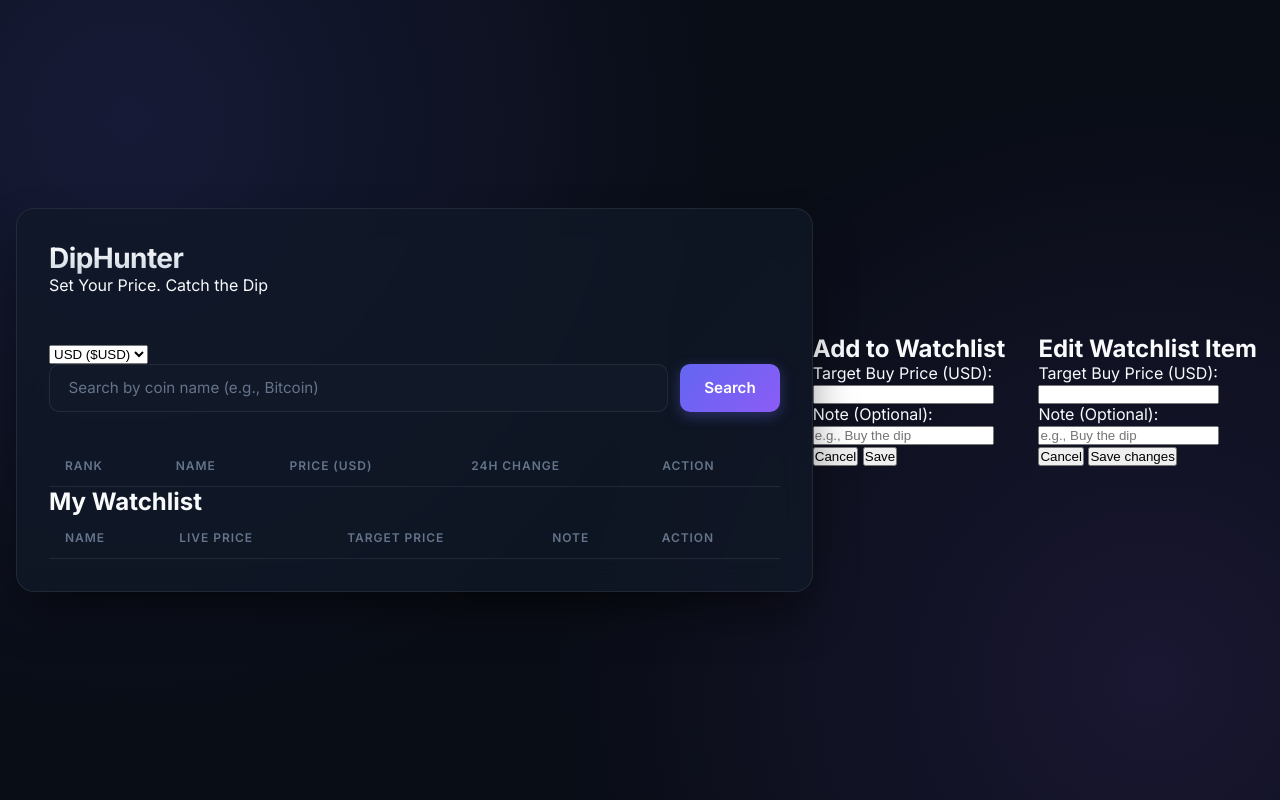
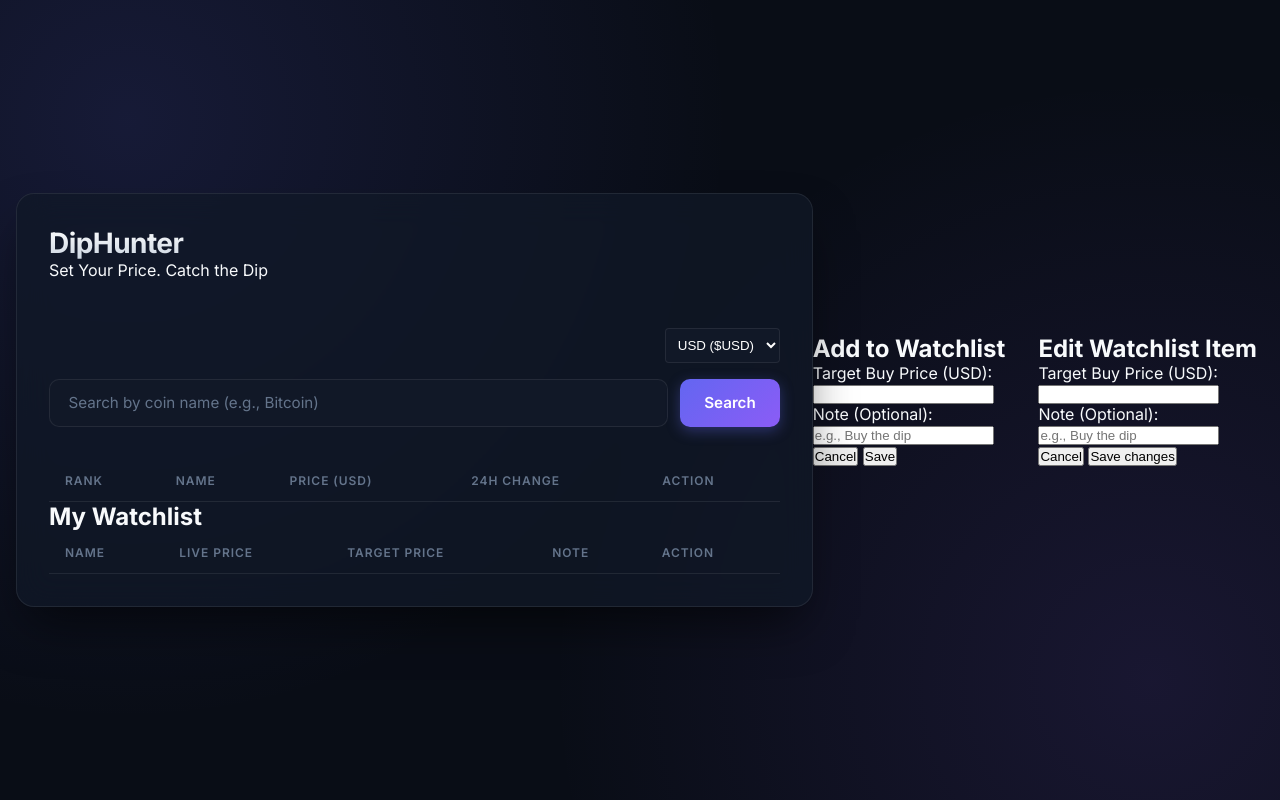
Before and after one commit to eddiemuhia1/crypto-watchlist-tracker, a plain HTML site: page index.html in a window 1280 px wide. Drawn offline with Linux system fonts and the light colour scheme; no server answers.

Commit message:
Add styling for trending dtrip and currency toggle

```diff
--- a/css/style.css
+++ b/css/style.css
@@ -35,7 +35,23 @@ body {
   align-items: center;
   padding: 2rem 1rem;
 }
-
+.controls-bar{
+  display: flex;
+  justify-content: space-between;
+  margin-bottom: 1rem;
+}
+#trending-strip{
+  color: var(--accent-glow);
+  font-weight: bold;
+  overflow: hidden;
+  white-space: nowrap;
+}
+#currency-toggle{
+  background: var(--input-bg);
+  color: white;
+  border: 1px solid var(--card-border);
+  padding: 0.5rem; border-radius: 4px;
+}
 /* Glassmorphism Outer Card */
 .app-card {
   width: 100%;
```
